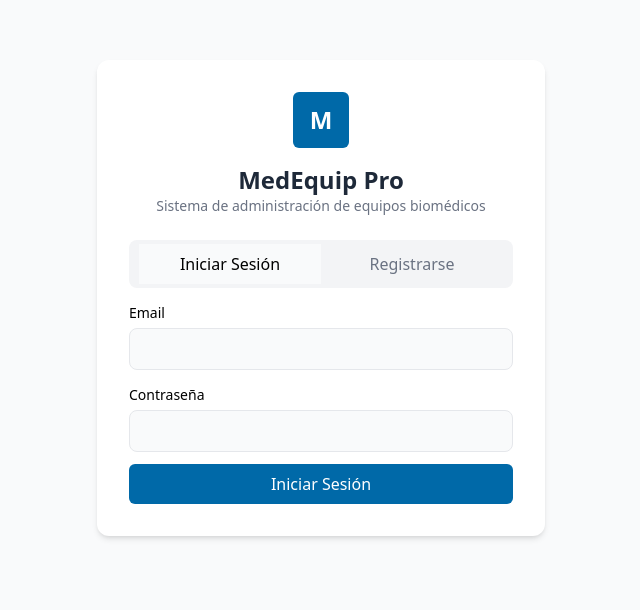
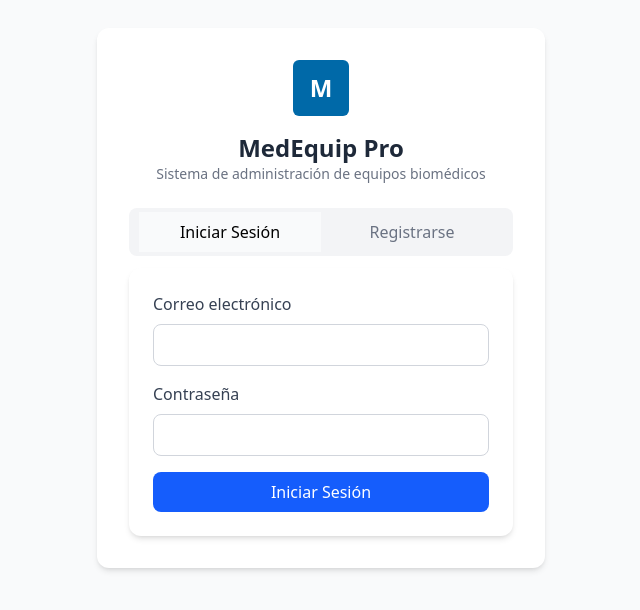
Before and after one commit to DavidMV97/MedEquip, a React (Vite) app: page /auth in a window 1280 px wide. Shown: the part 102-712 px from the top of the page, without its empty margins (319-959 px from the left). Built offline with nearby package versions, Linux system fonts and the light colour scheme.

Commit message:
creating a standard component for forms

```diff
--- /dev/null
+++ b/src/components/forms/LoginForm.tsx
@@ -0,0 +1,44 @@
+import DynamicForm, { type FieldConfig } from "../ui/DynamicForm";
+
+const LoginForm = () => {
+  const fields: FieldConfig[] = [
+    {
+      name: "email",
+      label: "Correo electrónico",
+      type: "email",
+      validation: {
+        required: "El correo es obligatorio",
+        pattern: {
+          value: /^[^\s@]+@[^\s@]+\.[^\s@]+$/,
+          message: "El correo no es válido",
+        },
+      },
+    },
+    {
+      name: "password",
+      label: "Contraseña",
+      type: "password",
+      validation: {
+        required: "La contraseña es obligatoria",
+        minLength: {
+          value: 6,
+          message: "Debe tener al menos 6 caracteres",
+        },
+      },
+    },
+  ];
+
+  const handleSubmit = (data: Record<string, string>) => {
+    console.log("Datos del inicio de Sesión:", data);
+  };
+
+  return (
+    <DynamicForm
+      fields={fields}
+      onSubmit={handleSubmit}
+      submitLabel="Iniciar Sesión"
+    />
+  );
+};
+
+export default LoginForm;
--- /dev/null
+++ b/src/components/forms/RegisterForm.tsx
@@ -0,0 +1,50 @@
+import DynamicForm, { type FieldConfig } from "../ui/DynamicForm";
+
+const RegisterForm = () => {
+  const fields: FieldConfig[] = [
+    {
+      name: "name",
+      label: "Nombre completo",
+      type: "text",
+      validation: { required: "El nombre es obligatorio" },
+    },
+    {
+      name: "email",
+      label: "Correo electrónico",
+      type: "email",
+      validation: {
+        required: "El correo es obligatorio",
+        pattern: {
+          value: /^[^\s@]+@[^\s@]+\.[^\s@]+$/,
+          message: "El correo no es válido",
+        },
+      },
+    },
+    {
+      name: "password",
+      label: "Contraseña",
+      type: "password",
+      validation: {
+        required: "La contraseña es obligatoria",
+        minLength: {
+          value: 6,
+          message: "Debe tener al menos 6 caracteres",
+        },
+      },
+    },
+  ];
+
+  const handleSubmit = (data: Record<string, string>) => {
+    console.log("Datos del registro:", data);
+  };
+
+  return (
+    <DynamicForm
+      fields={fields}
+      onSubmit={handleSubmit}
+      submitLabel="Registrarse"
+    />
+  );
+};
+
+export default RegisterForm;
--- /dev/null
+++ b/src/components/ui/DynamicForm.tsx
@@ -0,0 +1,53 @@
+import React from "react";
+import { useForm, type SubmitHandler } from "react-hook-form";
+import FormField from "./FormField";
+
+type FieldType = "text" | "email" | "password" | "select" | "textarea";
+
+export interface FieldConfig {
+  name: string;
+  label: string;
+  type: FieldType;
+  options?: { label: string; value: string }[]; // Solo para selects
+  validation?: Record<string, any>;
+}
+
+interface DynamicFormProps {
+  fields: FieldConfig[];
+  onSubmit: SubmitHandler<Record<string, string>>;
+  submitLabel?: string;
+}
+
+const DynamicForm: React.FC<DynamicFormProps> = ({ fields, onSubmit, submitLabel = "Enviar" }) => {
+  const {
+    register,
+    handleSubmit,
+    formState: { errors },
+  } = useForm<Record<string, string>>();
+
+  return (
+    <form
+      onSubmit={handleSubmit(onSubmit)}
+      className="max-w-md mx-auto bg-white p-6 rounded-xl shadow-md"
+    >
+      {fields.map((field) => (
+        <FormField
+          key={field.name}
+          label={field.label}
+          type={field.type}
+          registration={register(field.name, field.validation)}
+          error={errors[field.name]}
+        />
+      ))}
+
+      <button
+        type="submit"
+        className="w-full bg-blue-600 text-white py-2 rounded-lg hover:bg-blue-700 transition-colors"
+      >
+        {submitLabel}
+      </button>
+    </form>
+  );
+};
+
+export default DynamicForm;
--- /dev/null
+++ b/src/components/ui/FormField.tsx
@@ -0,0 +1,59 @@
+import React from "react";
+import { type FieldError, type UseFormRegisterReturn } from "react-hook-form";
+
+interface FormFieldProps {
+  label: string;
+  type?: string;
+  registration: UseFormRegisterReturn;
+  error?: FieldError;
+  options?: { label: string; value: string }[];
+}
+
+const FormField: React.FC<FormFieldProps> = ({
+  label,
+  type = "text",
+  registration,
+  error,
+  options,
+}) => {
+  return (
+    <div className="mb-4">
+      <label className="block text-gray-700 font-medium mb-2">{label}</label>
+
+      {type === "textarea" ? (
+        <textarea
+          {...registration}
+          className={`w-full p-2 border rounded-lg focus:outline-none focus:ring-2 ${
+            error ? "border-red-500 focus:ring-red-400" : "border-gray-300 focus:ring-blue-400"
+          }`}
+          rows={4}
+        />
+      ) : type === "select" ? (
+        <select
+          {...registration}
+          className={`w-full p-2 border rounded-lg focus:outline-none focus:ring-2 ${
+            error ? "border-red-500 focus:ring-red-400" : "border-gray-300 focus:ring-blue-400"
+          }`}
+        >
+          <option value="">Seleccionar...</option>
+          {options?.map((opt) => (
+            <option key={opt.value} value={opt.value}>
+              {opt.label}
+            </option>
+          ))}
+        </select>
+      ) : (
+        <input
+          type={type}
+          {...registration}
+          className={`w-full p-2 border rounded-lg focus:outline-none focus:ring-2 ${
+            error ? "border-red-500 focus:ring-red-400" : "border-gray-300 focus:ring-blue-400"
+          }`}
+        />
+      )}
+      {error && <p className="text-red-500 text-sm mt-1">{error.message}</p>}
+    </div>
+  );
+};
+
+export default FormField;
--- a/src/views/Auth.tsx
+++ b/src/views/Auth.tsx
@@ -2,6 +2,8 @@ import { useState } from "react";
 import { useForm } from "react-hook-form";
 import { zodResolver } from "@hookform/resolvers/zod";
 import { loginSchema, registerSchema, type LoginSchema, type RegisterSchema } from "../validation/authSchemas";
+import RegisterForm from "../components/forms/RegisterForm";
+import LoginForm from "../components/forms/LoginForm";
 
 export default function Auth() {
   const [view, setView] = useState<"login" | "register">("login");
@@ -46,88 +48,3 @@ export default function Auth() {
     </div>
   );
 }
-
-/* LOGIN FORM */
-function LoginForm() {
-  const { register, handleSubmit, formState: { errors } } = useForm<LoginSchema>({
-    resolver: zodResolver(loginSchema),
-  });
-
-  const onSubmit = (data: LoginSchema) => {
-    console.log("Login data:", data);
-  };
-
-  return (
-    <form onSubmit={handleSubmit(onSubmit)} className="space-y-3">
-      <div>
-        <label className="text-sm font-medium leading-none peer-disabled:cursor-not-allowed peer-disabled:opacity-70">Email</label>
-        <input
-          {...register("email")}
-          className="w-full p-2 mt-1 border border-gray-200 rounded-lg bg-gray-50 focus:ring-2 focus:ring-gray-100"
-        />
-        {errors.email && <p className="text-red-600 text-sm">{errors.email.message}</p>}
-      </div>
-
-      <div>
-        <label className="text-sm font-medium leading-none peer-disabled:cursor-not-allowed peer-disabled:opacity-70">Contraseña</label>
-        <input
-          type="password"
-          {...register("password")}
-          className="w-full p-2 mt-1 border border-gray-200 rounded-lg bg-gray-50 focus:ring-2 focus:ring-gray-100"
-        />
-        {errors.password && <p className="text-red-600 text-sm">{errors.password.message}</p>}
-      </div>
-
-      <button type="submit" className="w-full bg-sky-700 text-white py-2 rounded-md hover:bg-sky-800 cursor-pointer">
-        Iniciar Sesión
-      </button>
-    </form>
-  );
-}
-
-/* REGISTER FORM */
-function RegisterForm() {
-  const { register, handleSubmit, formState: { errors } } = useForm<RegisterSchema>({
-    resolver: zodResolver(registerSchema),
-  });
-
-  const onSubmit = (data: RegisterSchema) => {
-    console.log("Register data:", data);
-  };
-
-  return (
-    <form onSubmit={handleSubmit(onSubmit)} className="space-y-3">
-      <div>
-        <label className="text-sm font-medium leading-none peer-disabled:cursor-not-allowed peer-disabled:opacity-70">Nombre</label>
-        <input
-          {...register("name")}
-          className="w-full p-2 mt-1 border border-gray-200 rounded-lg bg-gray-50 focus:ring-2 focus:ring-gray-100"
-        />
-        {errors.name && <p className="text-red-600 text-sm">{errors.name.message}</p>}
-      </div>
-
-      <div>
-        <label className="text-sm font-medium leading-none peer-disabled:cursor-not-allowed peer-disabled:opacity-70">Email</label>
-        <input
-          {...register("email")}
-          className="w-full p-2 mt-1 border border-gray-200 rounded-lg bg-gray-50 focus:ring-2 focus:ring-gray-100"
-        />
-        {errors.email && <p className="text-red-600 text-sm">{errors.email.message}</p>}
-      </div>
-
-      <div>
-        <label className="text-sm font-medium leading-none peer-disabled:cursor-not-allowed peer-disabled:opacity-70">Contraseña</label>
-        <input
-          type="password"
-          {...register("password")}
-          className="w-full p-2 mt-1 border border-gray-200 rounded-lg bg-gray-50 focus:ring-2 focus:ring-gray-100"
-        />
-        {errors.password && <p className="text-red-600 text-sm">{errors.password.message}</p>}
-      </div>
-
-      <button type="submit" className="w-full bg-sky-700 text-white py-2 rounded-md hover:bg-sky-800 cursor-pointer">
-        Registrarse
-      </button>
-    </form>
-  );
-}
```
